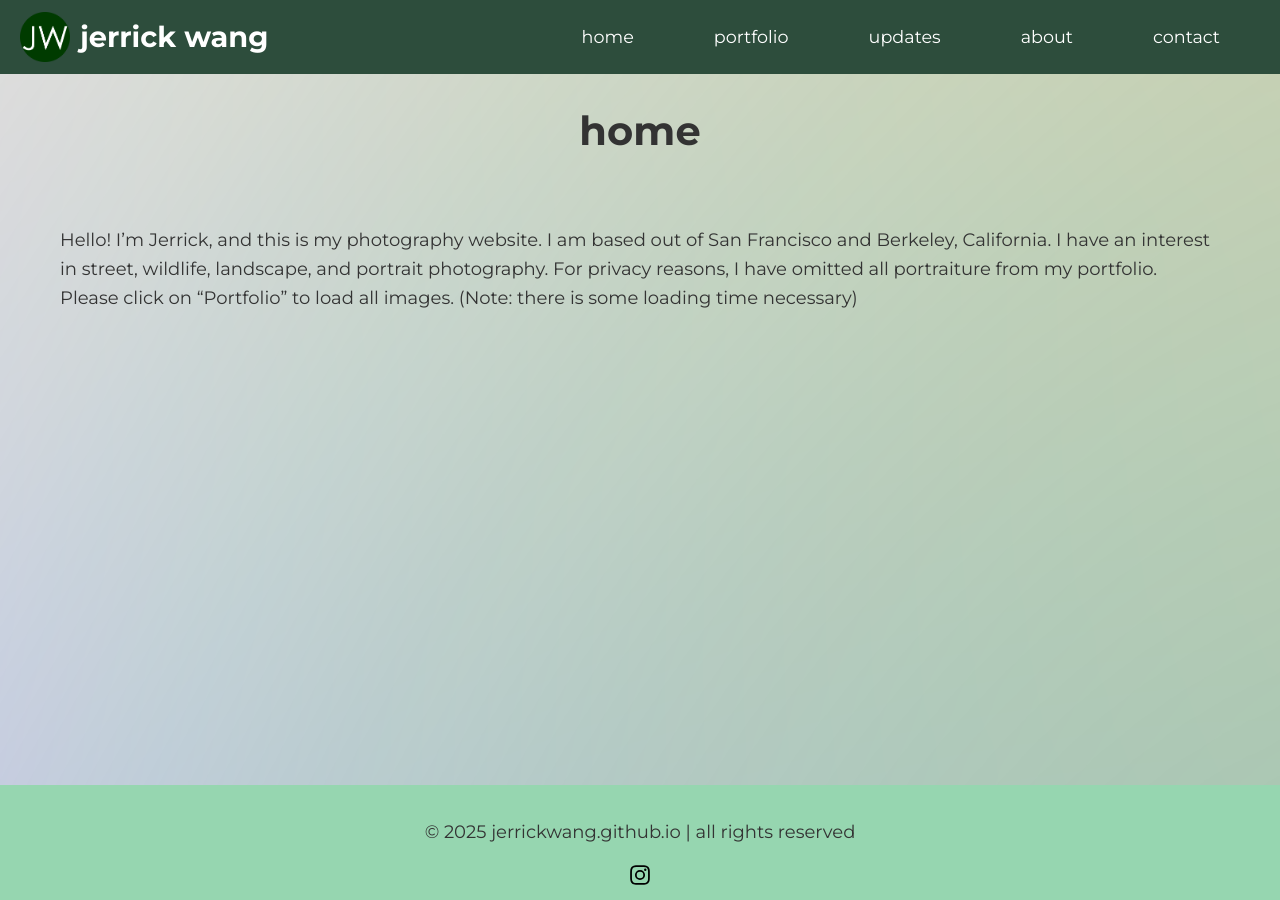
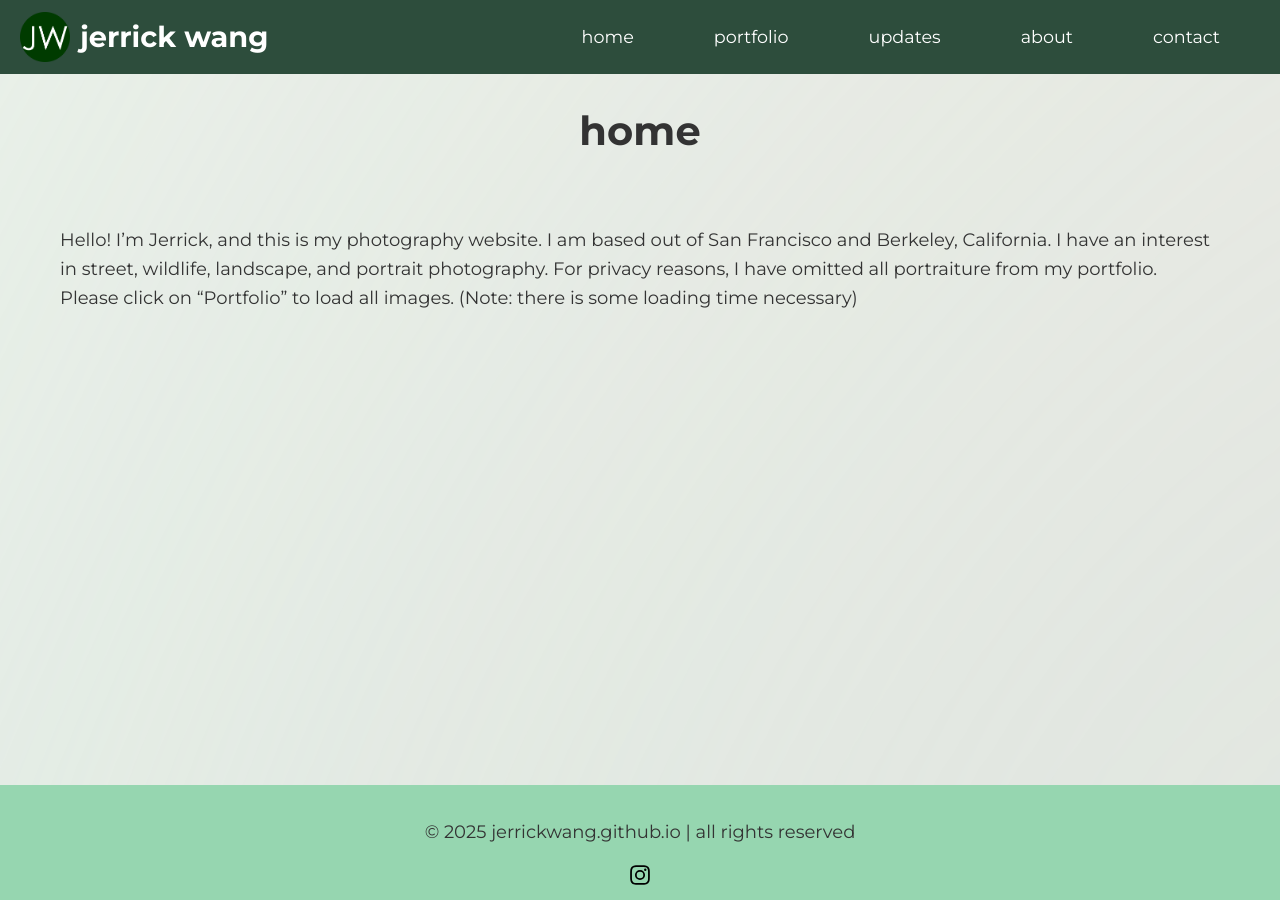
Before and after one commit to jerrickwang/jerrickwang.github.io, a Jekyll site: the page built from index.md, in a window 1280 px wide. Built offline with Jekyll 4.4.1, drawn with Linux system fonts in a browser that asks for light colours.

Commit message:
Update style.css

```diff
--- a/assets/css/style.css
+++ b/assets/css/style.css
@@ -24,24 +24,22 @@ body::before {
   width: 300%;
   height: 300%;
   background:
-    radial-gradient(circle at 100% 0%, rgba(255, 0, 150, 0.25), transparent 70%),
-    radial-gradient(circle at 75% 25%, rgba(0, 255, 200, 0.2), transparent 70%),
-    radial-gradient(circle at 50% 0%, rgba(255, 200, 0, 0.25), transparent 70%),
-    radial-gradient(circle at 25% 75%, rgba(0, 150, 255, 0.25), transparent 70%),
-    radial-gradient(circle at 0% 100%, rgba(200, 0, 255, 0.25), transparent 70%),
-    radial-gradient(circle at 50% 100%, rgba(255, 100, 0, 0.25), transparent 70%),
-    radial-gradient(circle at 50% 50%, rgba(0, 255, 100, 0.25), transparent 70%);
-  filter: blur(100px);
+    radial-gradient(circle at 100% 0%, rgba(255, 182, 193, 0.18), transparent 75%),   /* pastel pink */
+    radial-gradient(circle at 75% 25%, rgba(173, 216, 230, 0.15), transparent 75%),  /* pastel blue */
+    radial-gradient(circle at 50% 0%, rgba(255, 239, 186, 0.18), transparent 75%),   /* pastel yellow */
+    radial-gradient(circle at 25% 75%, rgba(221, 160, 221, 0.15), transparent 75%),  /* pastel purple */
+    radial-gradient(circle at 0% 100%, rgba(152, 251, 152, 0.18), transparent 75%),  /* pastel green */
+    radial-gradient(circle at 50% 100%, rgba(255, 228, 181, 0.15), transparent 75%), /* pastel peach */
+    radial-gradient(circle at 50% 50%, rgba(176, 224, 230, 0.15), transparent 75%);  /* pastel teal */
+  filter: blur(120px);
   z-index: -1;
-  animation: ambient-move 20s ease-in-out infinite alternate;
+  animation: ambient-move 25s ease-in-out infinite alternate;
 }
 
 @keyframes ambient-move {
   0%   { transform: translate(0, 0) scale(1); }
-  100% { transform: translate(-5%, -5%) scale(1.1); }
+  100% { transform: translate(-6%, -4%) scale(1.1); }
 }
-
-
 
 @keyframes ambient-move {
   from {
```
